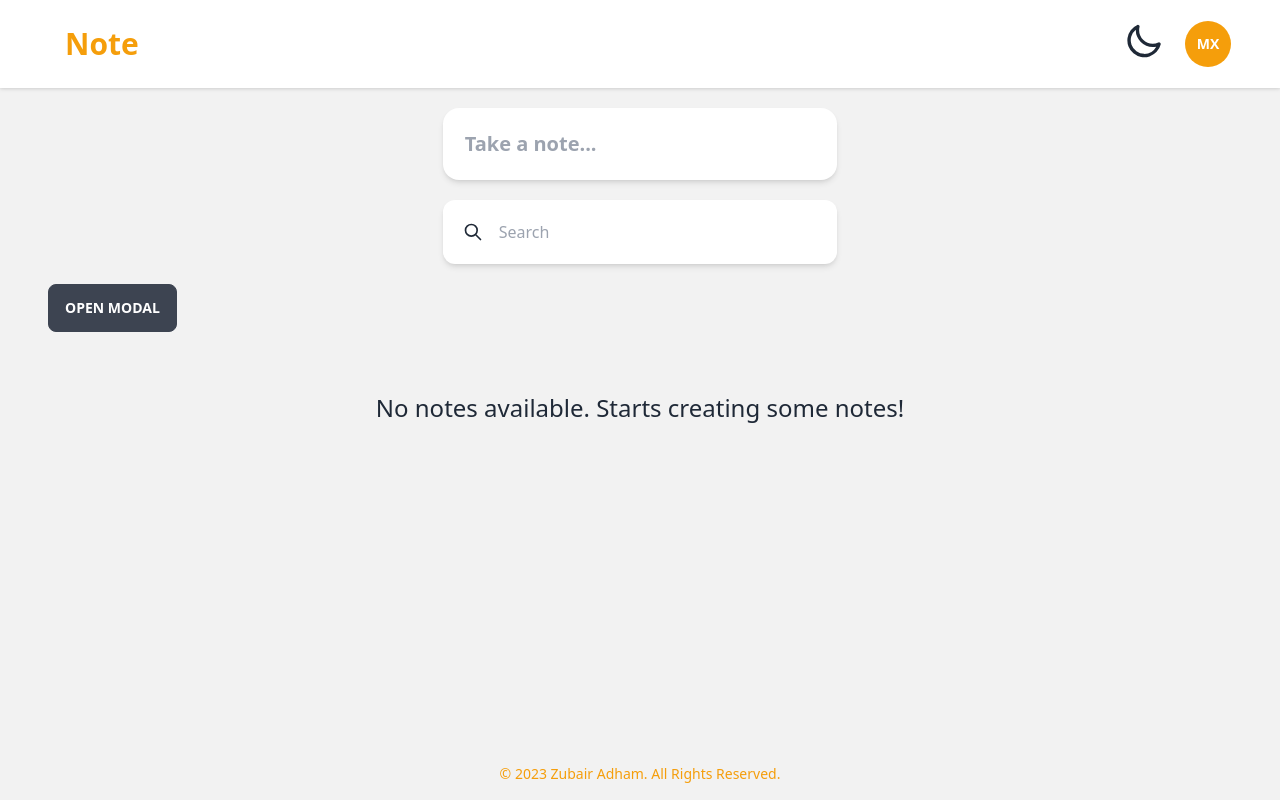
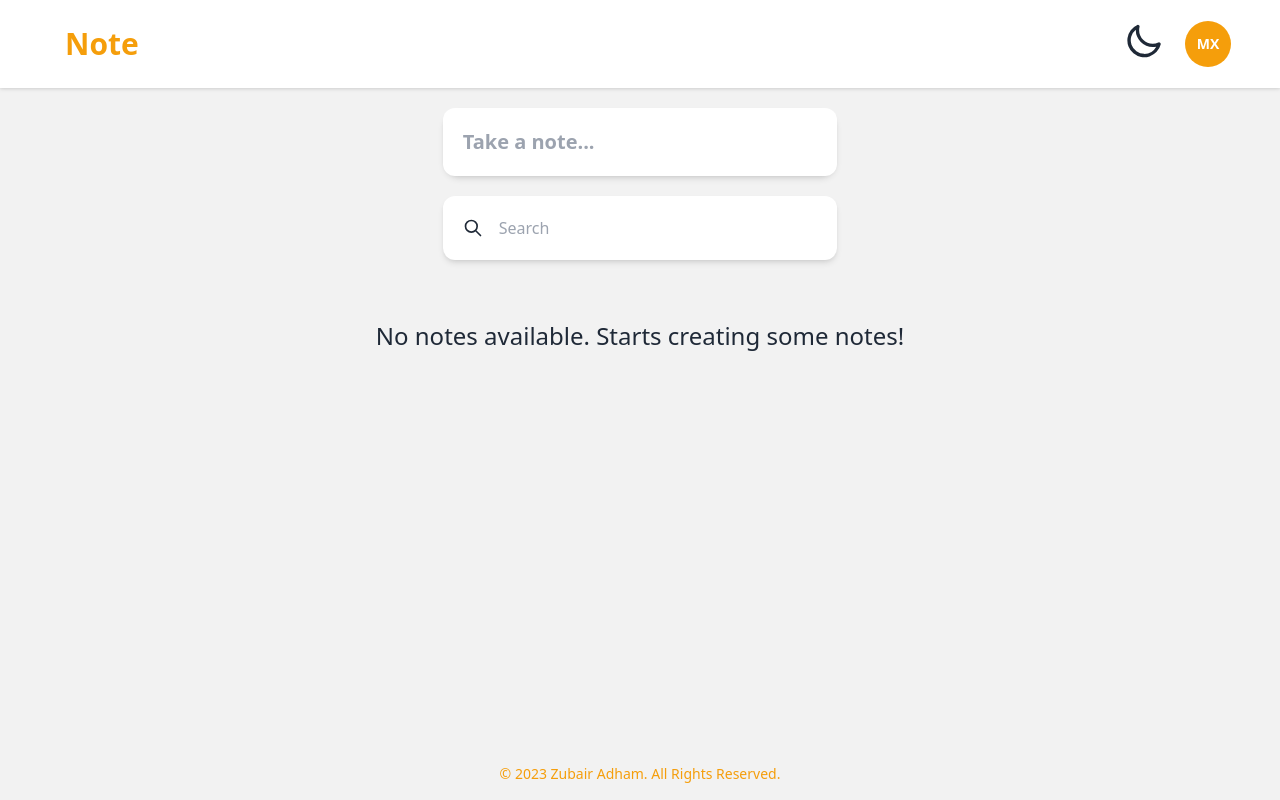
Before and after one commit to atmahana/note-keeper, a React (Vite) app: page / in a window 1280 px wide. Built offline with nearby package versions, Linux system fonts and the light colour scheme.

Commit message:
add form modal and modalContext

```diff
--- a/src/App.jsx
+++ b/src/App.jsx
@@ -4,16 +4,19 @@ import Header from "./layouts/Header";
 import Content from "./layouts/Content";
 import ThemeContextProvider from "./context/ThemeProvider";
 import NoteProvider from "./context/Notes/NoteProvider";
+import ModalProvider from "./context/ModalProvider";
 
 function App() {
   return (
     <ThemeContextProvider>
       <NoteProvider>
-        <div className="flex flex-col h-screen relative">
-          <Header />
-          <Content />
-          <Footer />
-        </div>
+        <ModalProvider>
+          <div className="flex flex-col h-screen relative">
+            <Header />
+            <Content />
+            <Footer />
+          </div>
+        </ModalProvider>
       </NoteProvider>
     </ThemeContextProvider>
   );
--- a/src/components/NoteForm.jsx
+++ b/src/components/CreateNoteForm.jsx
@@ -3,10 +3,12 @@ import { useAutoAnimate } from "@formkit/auto-animate/react";
 import useExpand from "../hooks/useExpand";
 import useInput from "../hooks/useInput";
 import { useRef, useState } from "react";
+import InputText from "./Form/InputText";
+import Textarea from "./Form/Textarea";
 
 const isEmpty = (value) => value.trim() === "";
 
-function NoteForm(newNote) {
+function CreateNoteForm(newNote) {
   const { ref: formRef, isExpanded, expand } = useExpand();
   const [formValidity, setValidity] = useState({
     title: true,
@@ -31,7 +33,7 @@ function NoteForm(newNote) {
   const inputWithId = {
     ...inputsWithoutID,
     id: Date.now(),
-  }
+  };
 
   function submitNote(event) {
     event.preventDefault();
@@ -58,12 +60,12 @@ function NoteForm(newNote) {
   }
 
   const titleMiniClass =
-    "font-bold text-xl rounded-xl bg-base-100 input-bordered input-primary";
-  const titleExpandedClass = `font-bold text-xl rounded-t-xl input-bordered ${
-    formValidity.title ? "input-primary bg-base-100" : "input-error bg-red-900"
+    "font-bold text-xl rounded-xl bg-base-100 input-primary";
+  const titleExpandedClass = `font-bold text-xl ${
+    formValidity.title ? "bg-base-100 input-primary" : "bg-red-900 input-error"
   }`;
 
-  const contentClass = `p-5 rounded-b-xl input-bordered ${
+  const contentClass = `${
     formValidity.content
       ? "input-primary bg-base-100"
       : "input-error bg-red-900"
@@ -75,32 +77,25 @@ function NoteForm(newNote) {
       className="card w-4/5 lg:w-1/2 xl:w-1/3 bg-base-100 shadow-md"
     >
       <div
-        className="card-body p-0.5 border-transparent focus:border-transparent focus:ring-0"
+        className="card-body gap-0.5 rounded-xl bg-transparent p-0"
         ref={wrapperRef}
       >
-        <div
+        <InputText
+          onClick={expand}
+          ref={titleInputRef}
+          onChange={inputChangeHandler}
           className={isExpanded ? titleExpandedClass : titleMiniClass}
-          onClick={expand}
-        >
-          <input
-            ref={titleInputRef}
-            className="bg-transparent p-5"
+          value={inputWithId.title}
+          placeholder={isExpanded ? "Title" : "Take a note..."}
+        />
+        {isExpanded && (
+          <Textarea
+            ref={contentInputRef}
+            className={contentClass}
             onChange={inputChangeHandler}
-            name="title"
-            placeholder={isExpanded ? "Title" : "Take a note..."}
-            value={inputWithId.title}
-          />
-          {!formValidity.title && <p>Please enter the title!</p>}
-        </div>
-        {isExpanded && (
-          <textarea
-            ref={contentInputRef}
-            onChange={inputChangeHandler}
-            className={contentClass}
-            name="content"
+            value={inputWithId.content}
+            rows="10"
             placeholder="Take a note..."
-            rows="10"
-            value={inputWithId.content}
           />
         )}
 
@@ -120,4 +115,4 @@ function NoteForm(newNote) {
   );
 }
 
-export default NoteForm;
+export default CreateNoteForm;
--- a/src/components/EditNote.jsx
+++ /dev/null
@@ -1,39 +0,0 @@
-import React from "react";
-
-export default function EditNote() {
-  return (
-    <>
-      {/* Open the modal using ID.showModal() method */}
-      <button className="btn" onClick={() => window.my_modal_1.showModal()}>
-        open modal
-      </button>
-      <dialog
-        id="my_modal_1"
-        className="bg-base-100 w-1/3 shadow-md rounded-xl"
-      >
-        <form method="dialog" className="grid gap-5 m-4">
-          <div>
-            <h3 className="font-bold text-lg">Edit Note</h3>
-          </div>
-          <div>
-            <input
-              className="bg-base-300 p-5 w-full rounded-t-lg"
-              name="title"
-              placeholder="Title"
-            />
-            <textarea
-              className="bg-base-300 p-5 w-full rounded-b-lg"
-              name="content"
-              placeholder="Note Content"
-              rows="5"
-            />
-          </div>
-          <div className="flex justify-end gap-4">
-            <button className="btn btn-ghost">Close</button>
-            <button type="submit" className="btn btn-primary">Submit</button>
-          </div>
-        </form>
-      </dialog>
-    </>
-  );
-}
--- /dev/null
+++ b/src/components/EditNoteForm.jsx
@@ -0,0 +1,89 @@
+import useInput from "../hooks/useInput";
+import { useRef, useState } from "react";
+import InputText from "./Form/InputText";
+import Textarea from "./Form/Textarea";
+
+const isEmpty = (value) => value.trim() === "";
+
+function EditNoteForm(props) {
+  const { titleValue, contentValue, onClose, onFinishEdit } = props;
+
+  const [formValidity, setValidity] = useState({
+    title: true,
+    content: true,
+  });
+
+  const titleInputRef = useRef();
+  const contentInputRef = useRef();
+
+  const {
+    inputs,
+    handleChangeValue: inputChangeHandler,
+    resetInput,
+    calcRemaining,
+  } = useInput();
+
+  function submitNote(event) {
+    event.preventDefault();
+
+    // const titleValue = titleInputRef.current.value;
+    // const contentValue = contentInputRef.current.value;
+
+    // const titleValueValid = !isEmpty(titleValue);
+    // const contentValueValid = !isEmpty(contentValue);
+
+    // setValidity({
+    //   title: titleValueValid,
+    //   content: contentValueValid,
+    // });
+
+    // const formIsValid = titleValueValid && contentValueValid;
+
+    // if (!formIsValid) {
+    //   return;
+    // }
+
+    // onFinishEdit(inputs);
+    // resetInput();
+  }
+
+  return (
+    <form
+      method="dialog"
+      onSubmit={submitNote}
+      className="grid gap-5 my-4 mx-2"
+    >
+      <div className="font-bold text-xl border-b">
+        <h3 className="py-2 mx-5">Edit Note</h3>
+      </div>
+      <div className="flex gap-0.5 flex-col bg-base-300 rounded-xl relative">
+        <InputText
+          ref={titleInputRef}
+          value={inputs.title}
+          onChange={inputChangeHandler}
+          placeholder="Edit title"
+          className="bg-base-300 input-primary"
+        />
+        <Textarea
+          ref={contentInputRef}
+          className="bg-base-300 input-primary"
+          placeholder="Edit note content"
+          rows="6"
+          value={inputs.content}
+          onChange={inputChangeHandler}
+        />
+        <small className="px-5 py-3 text-base absolute bottom-0">{calcRemaining()} Remaining</small>
+      </div>
+      <div className="flex justify-end gap-4">
+        <button onClick={onClose} className="btn btn-ghost">
+          Close
+        </button>
+        <button type="submit" className="btn btn-primary">
+          Submit
+        </button>
+      </div>
+    </form>
+  );
+}
+
+export default EditNoteForm;
--- /dev/null
+++ b/src/components/Modal.jsx
@@ -0,0 +1,23 @@
+import { useEffect, useRef } from "react";
+
+function Modal({ open, children }) {
+  const modalRef = useRef(null);
+
+  useEffect(() => {
+    const { current: el } = modalRef;
+    if (open) el.showModal();
+    if (!open) el.close();
+  }, [open]);
+
+  return (
+    <dialog
+      ref={modalRef}
+      id="edit_modal"
+      className="bg-base-100 w-1/2 xl:w-1/3 shadow-md rounded-xl"
+    >
+      {children}
+    </dialog>
+  );
+}
+
+export default Modal;
--- a/src/components/Note.jsx
+++ b/src/components/Note.jsx
@@ -1,32 +1,42 @@
+/* eslint-disable react/prop-types */
 import { TrashIcon, EditIcon, MenuBurgerIcon } from "./Icons/Icons";
 import { PinSlashIcon, PinFillIcon } from "./Icons/PinIcon";
 import { useContext } from "react";
 import { NoteContext } from "../context/Notes/NoteProvider";
+import { ModalContext } from "../context/ModalProvider";
+import Modal from "./Modal";
+import EditNoteForm from "./EditNoteForm";
 
-function Note(note) {
-  const {pinnedNotes} = useContext(NoteContext);
+function Note(props) {
+  const { pinnedNotes } = useContext(NoteContext);
+  const {
+    isOpen,
+    openModal: openModalHandler,
+    closeModal: closeModalHandler,
+  } = useContext(ModalContext);
 
-  const isPinned = pinnedNotes.some(pinnedNote => pinnedNote.id === note.id);
+  const isPinned = pinnedNotes.some((pinnedNote) => pinnedNote.id === props.id);
 
   function pinHandler() {
-    note.onPin(note.id);
+    props.onPin(props.id);
   }
 
   function unpinHandler() {
-    note.onUnpin(note.id);
+    props.onUnpin(props.id);
   }
 
   function deleteHandler() {
-    note.onDelete(note.id);
+    props.onDelete(props.id);
   }
 
   return (
+    <>
       <div className="card w-auto bg-secondary drop-shadow hover:drop-shadow-sm text-neutral">
         <div className="card-body">
-        <h1 className="card-title">{note.title}</h1>
-        <p className="whitespace-pre-wrap break-all">{note.content}</p>
+          <h1 className="card-title">{props.title}</h1>
+          <p className="whitespace-pre-wrap break-all">{props.content}</p>
           <div className="flex items-center justify-between">
-          <small className="text-base font-medium">{note.dateCreated}</small>
+            <small className="text-base font-medium">{props.dateCreated}</small>
             <div className="card-actions justify-end text-base-content">
               <div className="dropdown dropdown-top z-50">
                 <label tabIndex={0} className="btn btn-circle btn-ghost">
@@ -38,7 +48,7 @@ function Note(note) {
                 >
                   <li>
                     <button
-                    id={note.id}
+                      id={props.id}
                       onClick={isPinned ? unpinHandler : pinHandler}
                     >
                       {isPinned ? <PinSlashIcon /> : <PinFillIcon />}
@@ -46,12 +56,12 @@ function Note(note) {
                     </button>
                   </li>
                   <li>
-                  <button>
-                    <EditIcon id={note.id} /> Edit
+                    <button id={props.id} onClick={openModalHandler}>
+                      <EditIcon /> Edit
                     </button>
                   </li>
                   <li>
-                  <button id={note.id} onClick={deleteHandler}>
+                    <button id={props.id} onClick={deleteHandler}>
                       <TrashIcon /> Delete
                     </button>
                   </li>
@@ -61,6 +71,10 @@ function Note(note) {
           </div>
         </div>
       </div>
+      <Modal open={isOpen}>
+        <EditNoteForm titleValue={props.title} contentValue={props.content} onClose={closeModalHandler} />
+      </Modal>
+    </>
   );
 }
 
--- /dev/null
+++ b/src/context/ModalProvider.jsx
@@ -0,0 +1,33 @@
+import { useState, createContext } from "react";
+
+export const ModalContext = createContext({
+  isOpen: false,
+  openModal: () => {},
+  closeModal: () => {},
+});
+
+function ModalProvider({ children }) {
+  const [isOpen, setIsOpen] = useState(false);
+
+  function openModalHandler() {
+    setIsOpen(true);
+  }
+
+  function closeModalHandler() {
+    setIsOpen(false);
+  }
+
+  const contextValue = {
+    isOpen: isOpen,
+    openModal: openModalHandler,
+    closeModal: closeModalHandler,
+  };
+
+  return (
+    <ModalContext.Provider value={contextValue}>
+      {children}
+    </ModalContext.Provider>
+  );
+}
+
+export default ModalProvider;
--- a/src/context/Notes/NoteProvider.jsx
+++ b/src/context/Notes/NoteProvider.jsx
@@ -36,7 +36,7 @@ const notesReducer = (state, newState) => {
   if (newState.type === ACTIONS.DELETE) {
     return {
       ...state,
-      notes: state.notes.filter(note => note.id !== newState.id),
+      notes: state.notes.filter((note) => note.id !== newState.id),
     };
   }
 
@@ -67,6 +67,10 @@ const notesReducer = (state, newState) => {
         (_, index) => index !== noteToUnpinIndex
       ),
     };
+  }
+
+  if (newState.type === ACTIONS.EDIT) {
+    const { id } = newState;
   }
 
   return state;
--- a/src/layouts/Content.jsx
+++ b/src/layouts/Content.jsx
@@ -1,10 +1,9 @@
-import NoteForm from "../components/NoteForm";
 import Search from "../components/Search";
 import { useContext } from "react";
 import { NoteContext } from "../context/Notes/NoteProvider";
 import PinnedNotes from "../components/PinnedNotes/PinnedNotes";
 import AllNotes from "../components/AllNotes/AllNotes";
-import EditNote from "../components/EditNote";
+import CreateNoteForm from "../components/CreateNoteForm";
 
 const hasPinnedNotes = (
   <>
@@ -22,7 +21,6 @@ const hasNotes = (
 
 const noNotesAvailable = (
   <div className="w-full text-center text-2xl mt-10">
-    {" "}
     <p className="text-center">
       No notes available. Starts creating some notes!
     </p>
@@ -30,18 +28,17 @@ const noNotesAvailable = (
 );
 
 export default function Content() {
-  const context = useContext(NoteContext);
+  const noteContext = useContext(NoteContext);
 
   return (
     <div className="flex flex-col flex-1 items-center sm:items-start sm:justify-start gap-5 min-w-full min-h-max sm:px-12 py-5 bg-base-200 z-0 overflow-y-scroll overflow-x-hidden">
       <div className="flex flex-col min-w-full gap-5 items-center">
-        <NoteForm onAdd={context.addNote} />
+        <CreateNoteForm onAdd={noteContext.addNote} />
         <Search />
       </div>
-      <EditNote/>
-      {context.pinnedNotes.length !== 0 && hasPinnedNotes}
-      {context.notes.length !== 0 && hasNotes}
-      {context.notes.length === 0 && noNotesAvailable}
+      {noteContext.pinnedNotes.length !== 0 && hasPinnedNotes}
+      {noteContext.notes.length !== 0 && hasNotes}
+      {noteContext.notes.length === 0 && noNotesAvailable}
     </div>
   );
 }
```
Lines whose indentation alone changed are shown as unchanged.
